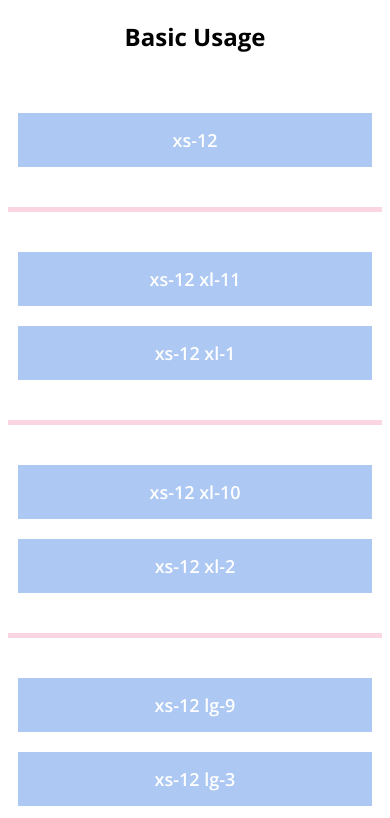
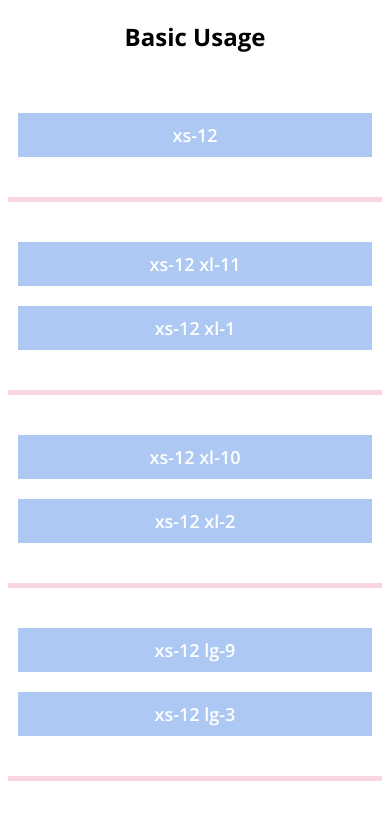
Before and after one commit to puzzalea/grid, a plain HTML site: page example/index.html in a window 390 px wide. Shown: the top 818 px of the page. Drawn offline with nearby package versions, Linux system fonts and the light colour scheme.

Commit message:
Adds ability to responsively customize the col-inner margin and padding

```diff
--- a/scss/_grid.scss
+++ b/scss/_grid.scss
@@ -1,5 +1,5 @@
 /*!
- * Puzzle Grid v1.0.2 by Puzzalea
+ * Puzzle Grid v1.1.0 by Puzzalea
  * Docs: https://github.com/puzzalea/grid
  */
 
@@ -83,6 +83,33 @@
     .#{$size}-hide {
         display: none;
     }
+
+    @if map-has-key($col-inner-top-bottom-margin, $size) or map-has-key($col-inner-left-right-margin, $size) or map-has-key($col-inner-padding, $size) {
+        .col-inner {
+            @if map-has-key($col-inner-left-right-margin, $size) {
+                $left-right-margin: map-get($col-inner-left-right-margin, $size);
+                @if $left-right-margin == 0 {
+                    width: 100%;
+                } @else {
+                    width: calc(100% - #{$left-right-margin * 2});
+                }
+                margin-left: $left-right-margin;
+                margin-right: $left-right-margin;
+            }
+            @if map-has-key($col-inner-top-bottom-margin, $size) {
+                $top-bottom-margin: map-get($col-inner-top-bottom-margin, $size);
+                margin-top: $top-bottom-margin;
+                margin-bottom: $top-bottom-margin;
+            }
+            @if map-has-key($col-inner-padding, $size) {
+                padding: map-get($col-inner-padding, $size);
+            }
+        }
+    }
+}
+
+.#{$prefix}row, .col, .col-inner {
+    box-sizing: border-box;
 }
 
 .#{$prefix}row {
@@ -97,13 +124,6 @@
     min-width: 0;
 }
 
-.col-inner {
-    box-sizing: border-box;
-    width: calc(100% - 20px);
-    margin: 10px;
-    padding: 15px;
-}
-
 @each $size, $value in $sizes {
     @if $value == 0 {
         @include make_columns($size);
--- a/scss/_variables.scss
+++ b/scss/_variables.scss
@@ -27,3 +27,16 @@
     three-fifths: $col-num / 5 * 3,
     four-fifths: $col-num / 5 * 4
 );
+
+$col-inner-top-bottom-margin: (
+    xs: 10px
+);
+
+$col-inner-left-right-margin: (
+    xs: 10px
+);
+
+$col-inner-padding: (
+    xs: 10px,
+    md: 15px
+);
```
Also changed, not shown: css/puzzle-grid.css, css/puzzle-grid.min.css, 3 other files.
